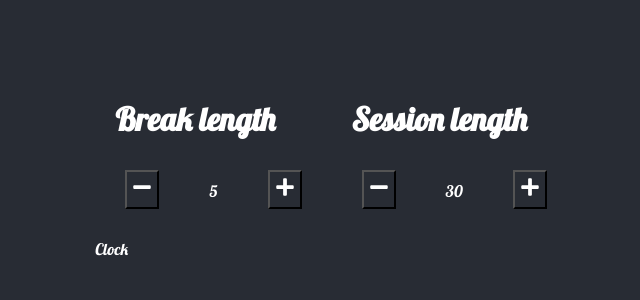
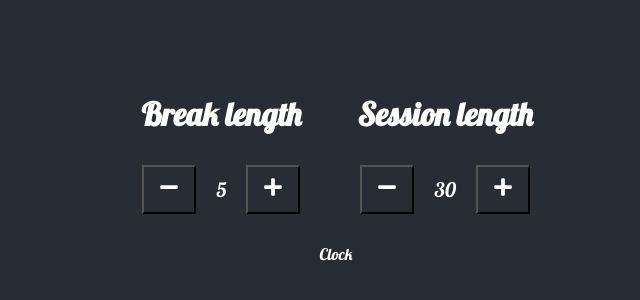
Before and after one commit to ravjotsandhu/PomodoroApp, a React (Create React App) app: page / in a window 1280 px wide. Shown: the part 250-550 px from the top of the page, without its empty margins (304-944 px from the left). Built offline with nearby package versions, Linux system fonts and the light colour scheme.

Commit message:
update css

```diff
--- a/src/index.css
+++ b/src/index.css
@@ -12,6 +12,7 @@ body {
   justify-content: center;
   font-family: "Lobster", cursive;
   min-height: 100vh;
+  text-align: center;
 }
 .flex {
   display: flex;
@@ -23,18 +24,33 @@ body {
   margin: 20px;
 }
 
-.actions-wrapper {
-
+.clock-container {
+  text-align: center;
+  border: 2px solid #fff;
+  border-radius: 10px;
+  padding: 10px 60px;
+  display: inline-block;
+  margin-top: 40px;
 }
 
-.actions-wrapper button {
+button {
   background-color: transparent;
-  padding: 5px;
+  padding: 10px 15px;
+  cursor: pointer;
   margin: 10px;
   color: #fff;
   font-size: 20px;
 }
 
 .actions-wrapper span {
-  margin: 40px;
+  margin: 0 10px;
+  font-size: 20px
 }
+
+.clock-container h1{
+  margin: 0;
+}
+
+.clock-container span{
+  font-size: 60px;
+}
```
